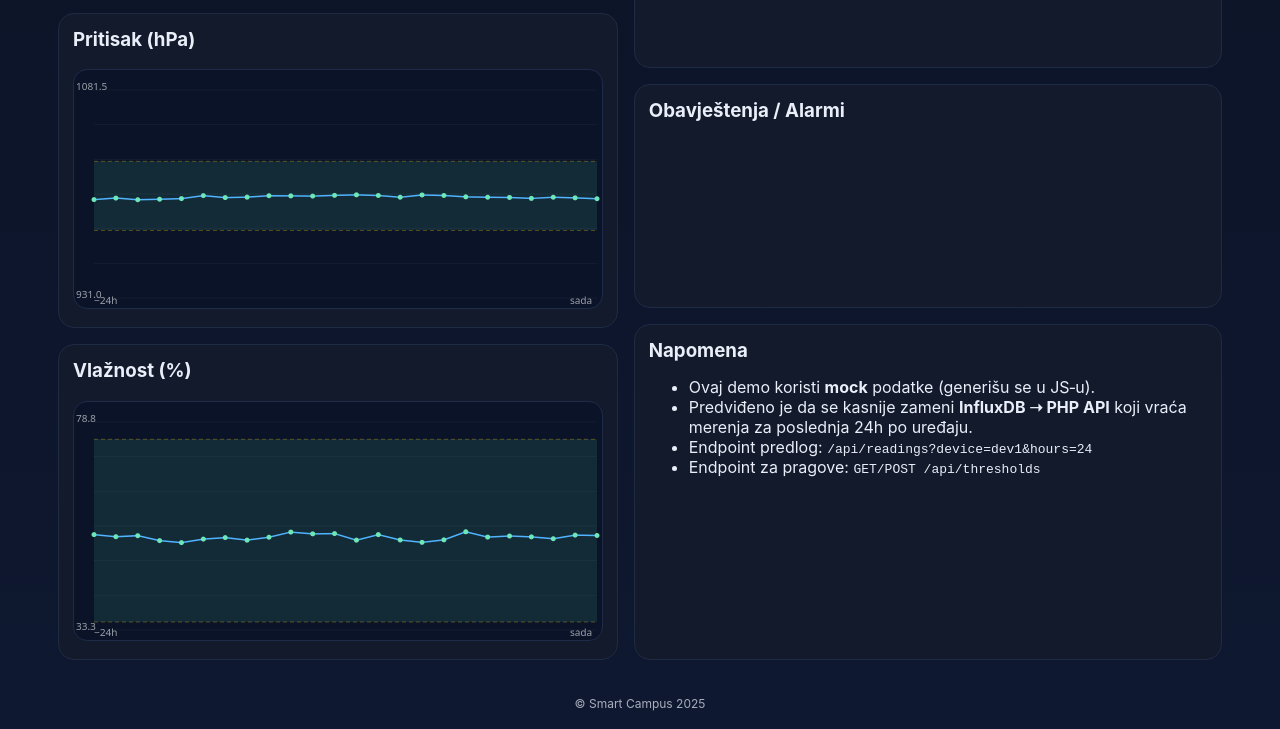
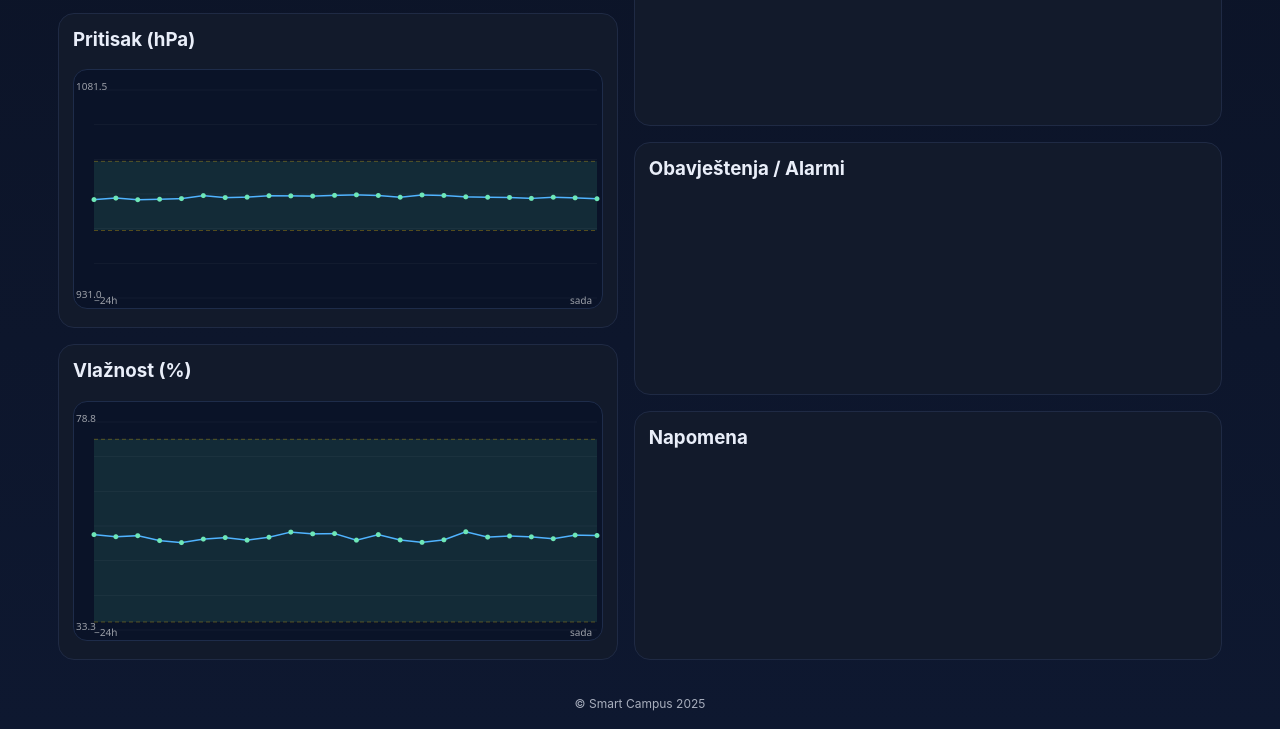
Before and after one commit to predrag12345/SmartCampus, a plain HTML site: page index.html in a window 1280 px wide. Shown: the part 820-1549 px from the top of the page. Drawn offline with Linux system fonts and the light colour scheme.

Commit message:
beta version1

```diff
--- a/index.html
+++ b/index.html
@@ -103,10 +103,7 @@
     <div class="card">
       <h3 style="margin-top:0">Napomena</h3>
       <ul style="margin-top:-4px">
-        <li>Ovaj demo koristi <b>mock</b> podatke (generišu se u JS‑u).</li>
-        <li>Predviđeno je da se kasnije zameni <b>InfluxDB ➝ PHP API</b> koji vraća merenja za poslednja 24h po uređaju.</li>
-        <li>Endpoint predlog: <code>/api/readings?device=dev1&hours=24</code></li>
-        <li>Endpoint za pragove: <code>GET/POST /api/thresholds</code></li>
+
       </ul>
     </div>
   </aside>
```
